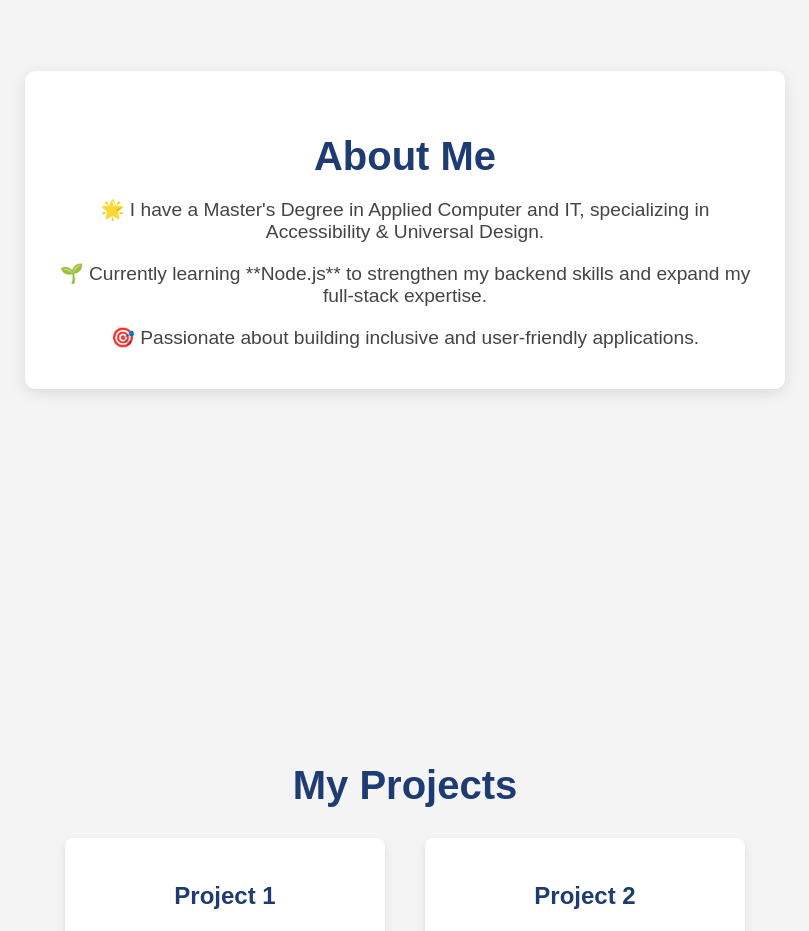
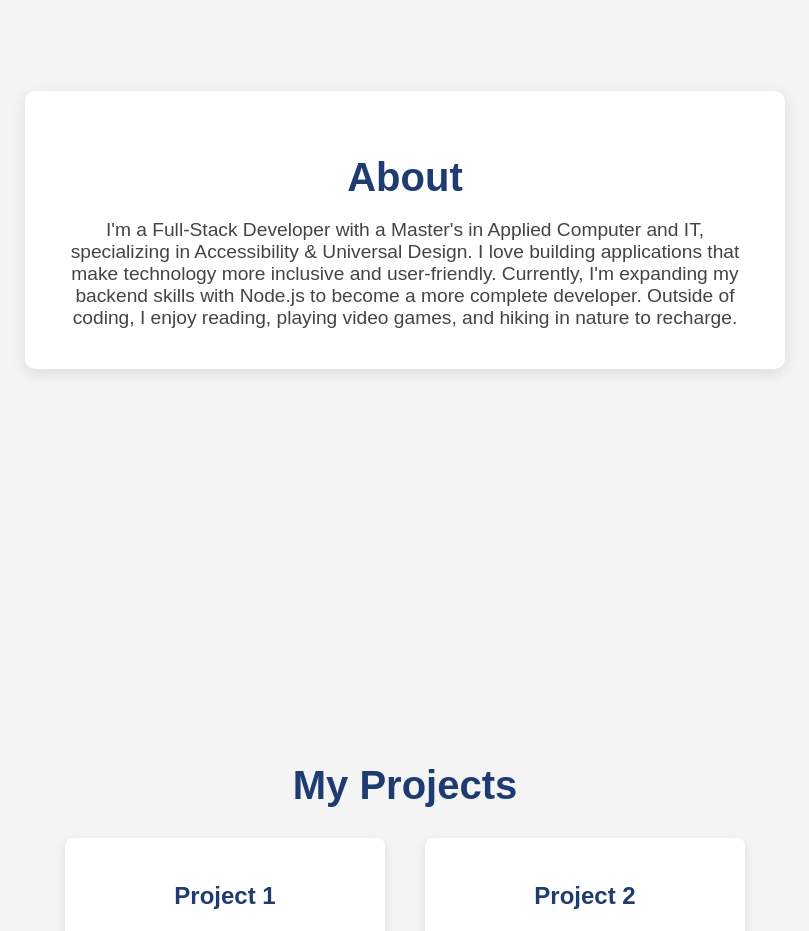
Before and after one commit to hamzas4011/personal-website, a React (Vite) app: page / in a window 1280 px wide. Shown: the part 1060-1991 px from the top of the page, without its empty margins (235-1044 px from the left). Built offline with nearby package versions, Linux system fonts and the light colour scheme.

Commit message:
update about.css

```diff
--- a/src/components/About.jsx
+++ b/src/components/About.jsx
@@ -5,10 +5,13 @@ export function About() {
   return (
     <section id="about" className="about">
       <div className="about-content">
-        <h2>About Me</h2>
-        <p>🌟 I have a Master's Degree in Applied Computer and IT, specializing in Accessibility & Universal Design.</p>
-        <p>🌱 Currently learning **Node.js** to strengthen my backend skills and expand my full-stack expertise.</p>
-        <p>🎯 Passionate about building inclusive and user-friendly applications.</p>
+        <h2>About</h2>
+        <p>
+          I'm a Full-Stack Developer with a Master's in Applied Computer and IT, specializing in Accessibility & Universal Design.
+          I love building applications that make technology more inclusive and user-friendly.
+          Currently, I'm expanding my backend skills with Node.js to become a more complete developer.
+          Outside of coding, I enjoy reading, playing video games, and hiking in nature to recharge.
+        </p>
       </div>
     </section>
   );
```
